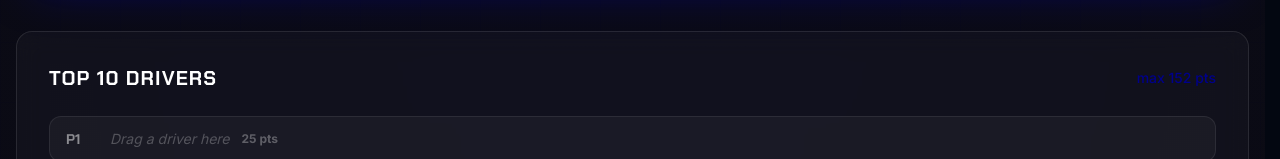
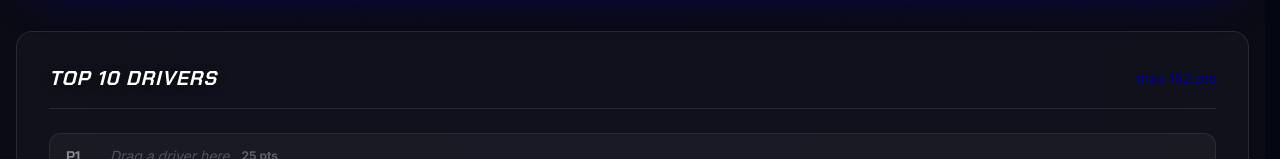
Before and after one commit to JakobZoebl/f1-predictions, a React (Vite) app: page /race-predictions in a window 1280 px wide. Shown: the part 498-657 px from the top of the page. Built offline with nearby package versions, Linux system fonts and the light colour scheme.

Commit message:
fix deployment v8.1 used the italic styling on the predictions pages too

```diff
--- a/src/frontend/styles/RacePredictions.css
+++ b/src/frontend/styles/RacePredictions.css
@@ -9,15 +9,17 @@
 }
 
 .prediction-section-title {
-  @apply flex items-center justify-between mb-6;
+  @apply flex items-end justify-between mb-6 border-b border-white/10 pb-4;
 }
 
 .prediction-section-title h2 {
-  @apply text-lg sm:text-xl font-display font-bold uppercase tracking-wider text-white;
+  @apply text-xl font-bold uppercase tracking-wider text-white italic;
+  text-shadow: 0 2px 10px rgba(0, 0, 0, 0.5);
+  font-family: var(--font-display), ui-sans-serif, system-ui, sans-serif;
 }
 
 .prediction-section-title .max-pts {
-  @apply text-xs sm:text-sm font-medium;
+  @apply text-sm font-medium mb-1;
   color: hsl(var(--prediction-accent, 211 100% 50%));
 }
 
--- a/src/frontend/styles/SeasonPredictions.css
+++ b/src/frontend/styles/SeasonPredictions.css
@@ -39,15 +39,18 @@
 }
 
 .prediction-section-title {
-  @apply flex items-center justify-between mb-6;
+  @apply flex items-end justify-between mb-6 border-b border-white/10 pb-4;
 }
 
 .prediction-section-title h2 {
-  @apply text-lg sm:text-xl font-display font-bold uppercase tracking-wider text-white;
+  @apply text-xl font-bold uppercase tracking-wider text-white italic;
+  text-shadow: 0 2px 10px rgba(0, 0, 0, 0.5);
+  font-family:
+    var(--font-display), ui-sans-serif, system-ui, sans-serif; /* Ensure display font */
 }
 
 .prediction-section-title .max-pts {
-  @apply text-xs sm:text-sm font-medium;
+  @apply text-sm font-medium mb-1; /* Align with text baseline */
   color: hsl(var(--prediction-accent, 211 100% 50%));
 }
 
```
